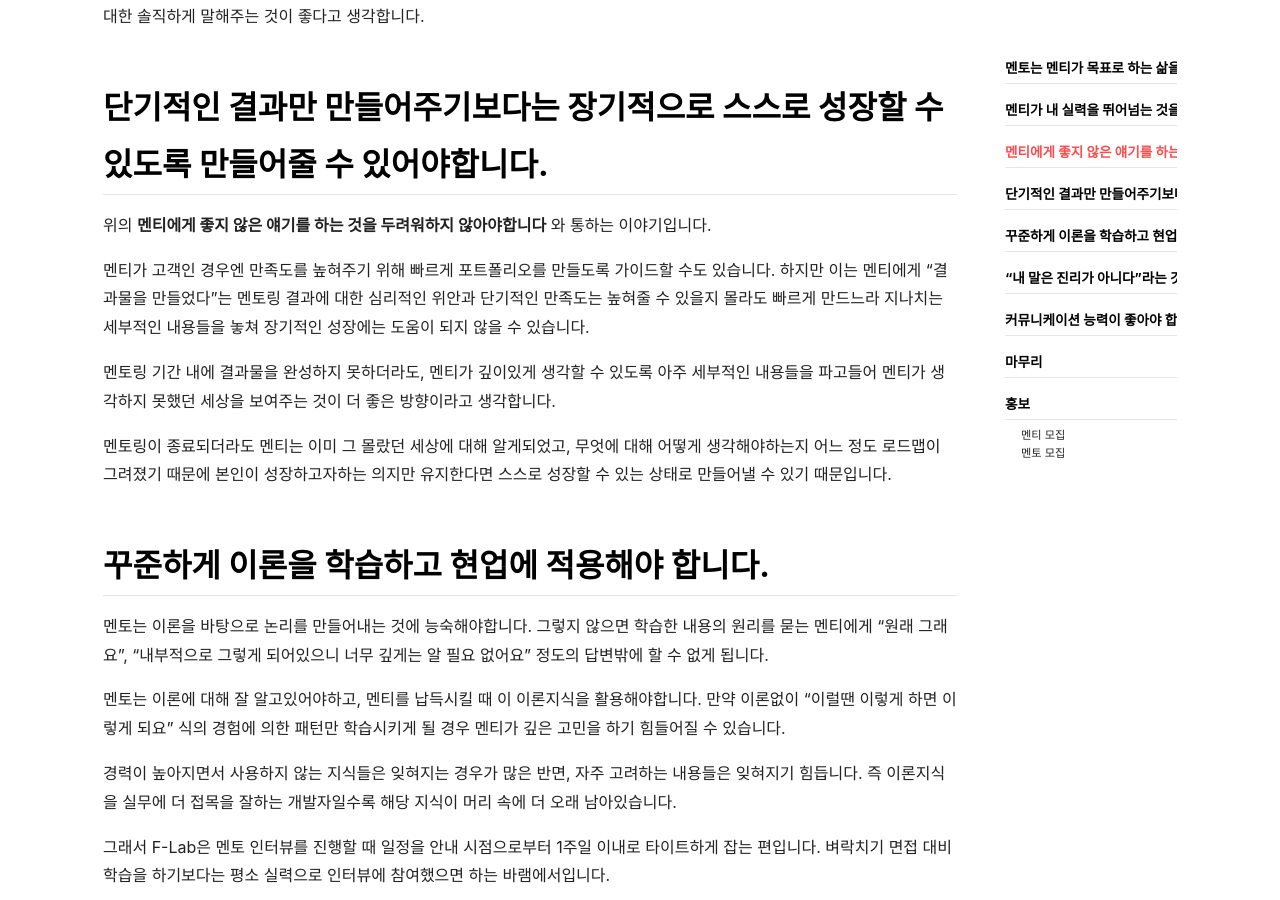
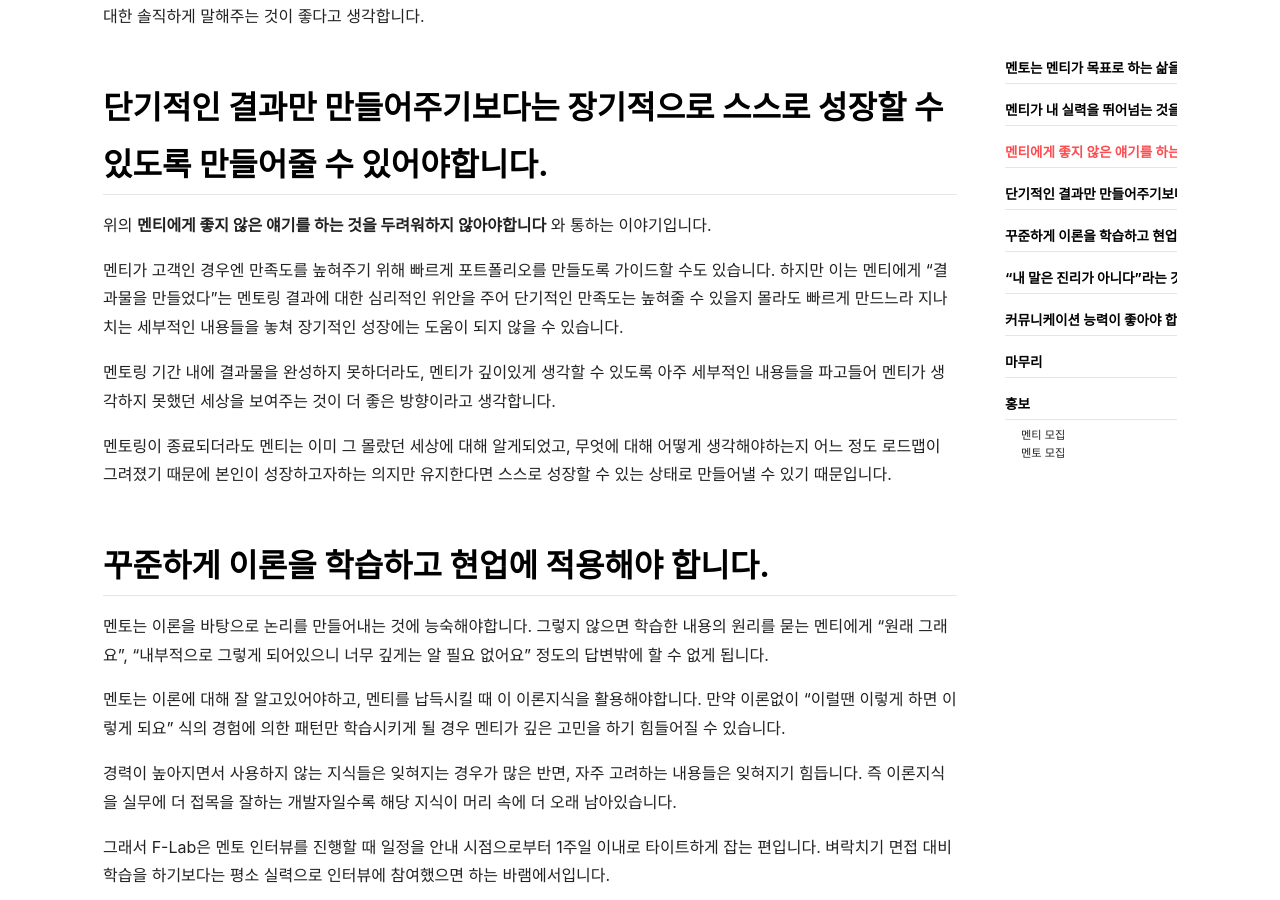
Before and after one commit to f-lab-private/f-lab-private.github.io, a Jekyll site: the page built from _posts/2021-09-30-what-is-good-mentor.md, in a window 1280 px wide and 900 px high, scrolled down 2013 px. Built offline with Jekyll 4.4.1, drawn with Linux system fonts in a browser that asks for light colours; nearby versions of some CDN libraries; some of the changed text lies outside the part shown.

Commit message:
[Article] 좋은 멘토의 모습

```diff
--- a/_posts/2021-09-30-what-is-good-mentor.md
+++ b/_posts/2021-09-30-what-is-good-mentor.md
@@ -22,7 +22,7 @@ F-Lab은 **"업계 최고 수준의 실력을 가진 개발자들의 멘토링"*
 
 이런 경험이 있는 멘토는 멘티에게 어떤 것을 학습해야하는지 로드맵을 제시해줄 수 있고, 제대로 학습했는지 현재 상태에 대한 피드백을 줄 수도 있습니다.
 
-당연한 이야기지만 이처럼 멘토가 가지고 있는 경험은 멘티에게 큰 영향을 끼치며, 좋은 경험을 가지고 있는 멘토일수록 추상적인 형태로 존재하는 멘티의 꿈을 구체적으로 그리게 해줄 수 있어 멘티가 더 효율적으로 성장할 수 있게 하며 동기부여도 도와줄 수 있습니다.
+당연한 이야기지만 이처럼 멘토가 가지고 있는 경험은 멘티에게 큰 영향을 끼치며, 좋은 경험을 가지고 있는 멘토일수록 추상적인 형태로 존재하는 멘티의 꿈을 구체적으로 그릴 수 있게 해주어 멘티가 더 효율적으로 성장할 수 있게 하며 동기부여도 도와줄 수 있습니다.
 
 
 # 멘티가 내 실력을 뛰어넘는 것을 두려워하지 않아야 합니다.
@@ -54,7 +54,7 @@ F-Lab은 **"업계 최고 수준의 실력을 가진 개발자들의 멘토링"*
 # 단기적인 결과만 만들어주기보다는 장기적으로 스스로 성장할 수 있도록 만들어줄 수 있어야합니다.
 위의 **멘티에게 좋지 않은 얘기를 하는 것을 두려워하지 않아야합니다** 와 통하는 이야기입니다.
 
-멘티가 고객인 경우엔 만족도를 높혀주기 위해 빠르게 포트폴리오를 만들도록 가이드할 수도 있습니다. 하지만 이는 멘티에게 "결과물을 만들었다"는 멘토링 결과에 대한 심리적인 위안과 단기적인 만족도는 높혀줄 수 있을지 몰라도 빠르게 만드느라 지나치는 세부적인 내용들을 놓쳐 장기적인 성장에는 도움이 되지 않을 수 있습니다.
+멘티가 고객인 경우엔 만족도를 높혀주기 위해 빠르게 포트폴리오를 만들도록 가이드할 수도 있습니다. 하지만 이는 멘티에게 "결과물을 만들었다"는 멘토링 결과에 대한 심리적인 위안을 주어 단기적인 만족도는 높혀줄 수 있을지 몰라도 빠르게 만드느라 지나치는 세부적인 내용들을 놓쳐 장기적인 성장에는 도움이 되지 않을 수 있습니다.
 
 멘토링 기간 내에 결과물을 완성하지 못하더라도, 멘티가 깊이있게 생각할 수 있도록 아주 세부적인 내용들을 파고들어 멘티가 생각하지 못했던 세상을 보여주는 것이 더 좋은 방향이라고 생각합니다.
 
```
